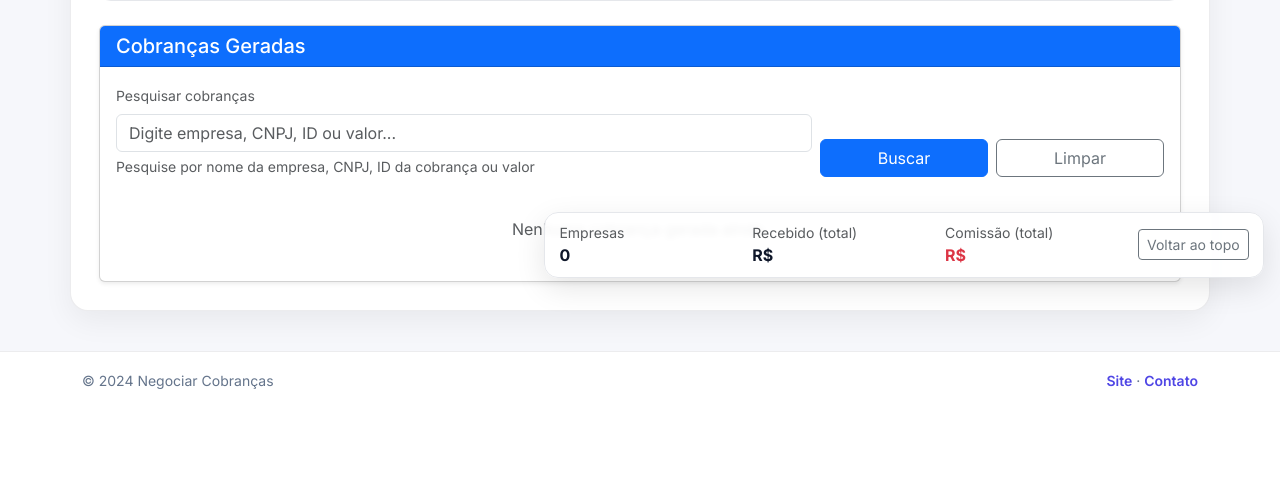
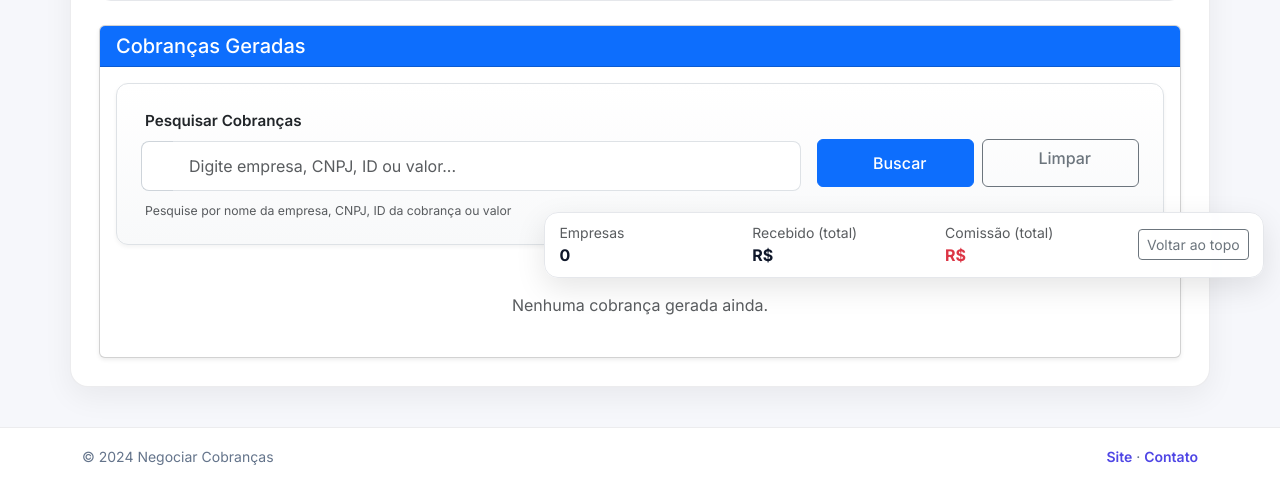
Before and after one commit to leandrosuy2/app_admin, a Django app: template core/templates/boletos_emitir.html in a window 1280 px wide. Shown: the part 506-991 px from the top of the page. Before the commit the page ends 895 px from the top, so only its background shows below. Run offline with Django 4.2, Linux system fonts and the light colour scheme; the template is opened without the code that fills it, so the values that code supplies are empty.

Commit message:
ajuste no layout da busca

```diff
--- a/core/templates/boletos_emitir.html
+++ b/core/templates/boletos_emitir.html
@@ -28,6 +28,53 @@
   }
   @media (min-width: 992px){
     .fixed-summary{ left:auto; width:720px; }
+  }
+  /* Estilos para o campo de pesquisa */
+  .search-form-wrapper {
+    background: linear-gradient(to bottom, #ffffff, #f8f9fa);
+    border-radius: 0.75rem;
+    padding: 1.5rem;
+    border: 1px solid #dee2e6;
+    box-shadow: 0 2px 4px rgba(0,0,0,0.05);
+  }
+  .search-form-wrapper .form-label {
+    margin-bottom: 0.75rem;
+    color: #212529;
+    font-size: 0.95rem;
+  }
+  .search-form-wrapper .input-group-lg .form-control {
+    font-size: 1rem;
+    padding: 0.75rem 1rem;
+  }
+  .search-form-wrapper .input-group-text {
+    background-color: #ffffff;
+    border-color: #ced4da;
+  }
+  .search-form-wrapper .input-group .form-control:focus {
+    border-color: #86b7fe;
+    box-shadow: 0 0 0 0.25rem rgba(13, 110, 253, 0.15);
+  }
+  .search-form-wrapper .input-group:focus-within .input-group-text {
+    border-color: #86b7fe;
+  }
+  .search-form-wrapper .btn {
+    font-weight: 500;
+    transition: all 0.2s ease;
+  }
+  .search-form-wrapper .btn:hover {
+    transform: translateY(-1px);
+    box-shadow: 0 2px 4px rgba(0,0,0,0.1);
+  }
+  @media (max-width: 991px) {
+    .search-form-wrapper {
+      padding: 1.25rem;
+    }
+    .search-form-wrapper .d-flex.gap-2 {
+      flex-direction: column;
+    }
+    .search-form-wrapper .btn {
+      width: 100% !important;
+    }
   }
 </style>
 
@@ -454,27 +501,44 @@
   </div>
   <div class="card-body">
     <!-- Campo de Pesquisa -->
-    <form method="get" class="mb-3">
-      <div class="row g-2 align-items-end">
-        <div class="col-md-8">
-          <label for="search_cobranca" class="form-label small text-muted">Pesquisar cobranças</label>
+    <div class="search-form-wrapper mb-4">
+      <form method="get">
+        <div class="row g-3">
+          <div class="col-12 col-lg-8">
+            <label for="search_cobranca" class="form-label fw-semibold mb-2">
+              <i class="bi bi-funnel me-1"></i> Pesquisar Cobranças
+            </label>
+            <div class="input-group input-group-lg">
+              <span class="input-group-text bg-white border-end-0">
+                <i class="bi bi-search text-muted"></i>
+              </span>
               <input type="text"
-                 class="form-control"
+                     class="form-control border-start-0"
                      id="search_cobranca"
                      name="search_cobranca"
                      value="{{ search_cobranca }}"
                      placeholder="Digite empresa, CNPJ, ID ou valor...">
-          <div class="form-text">Pesquise por nome da empresa, CNPJ, ID da cobrança ou valor</div>
             </div>
-        <div class="col-md-2">
-          <button type="submit" class="btn btn-primary w-100">
-            <i class="bi bi-search"></i> Buscar
+            <div class="form-text mt-2">
+              <small class="text-muted">
+                <i class="bi bi-info-circle me-1"></i>
+                Pesquise por nome da empresa, CNPJ, ID da cobrança ou valor
+              </small>
+            </div>
+          </div>
+          <div class="col-12 col-lg-4">
+            <label class="form-label fw-semibold mb-2 d-block" style="opacity: 0;">
+              Ações
+            </label>
+            <div class="d-flex gap-2">
+              <button type="submit" class="btn btn-primary flex-fill" style="min-height: 48px;">
+                <i class="bi bi-search me-2"></i>Buscar
               </button>
+              <a href="{% url 'emitir_boletos' %}{% if request.GET.from %}?from={{ request.GET.from }}{% endif %}"
+                 class="btn btn-outline-secondary flex-fill" style="min-height: 48px;">
+                <i class="bi bi-x-circle me-2"></i>Limpar
+              </a>
             </div>
-        <div class="col-md-2">
-          <a href="{% url 'emitir_boletos' %}" class="btn btn-outline-secondary w-100">
-            <i class="bi bi-x-circle"></i> Limpar
-          </a>
           </div>
         </div>
         <!-- Manter outros parâmetros GET -->
@@ -482,6 +546,7 @@
           <input type="hidden" name="from" value="{{ request.GET.from }}">
         {% endif %}
       </form>
+    </div>
 
     {% if cobrancas_geradas %}
     <div class="mb-2">
```
Lines whose indentation alone changed are shown as unchanged.
